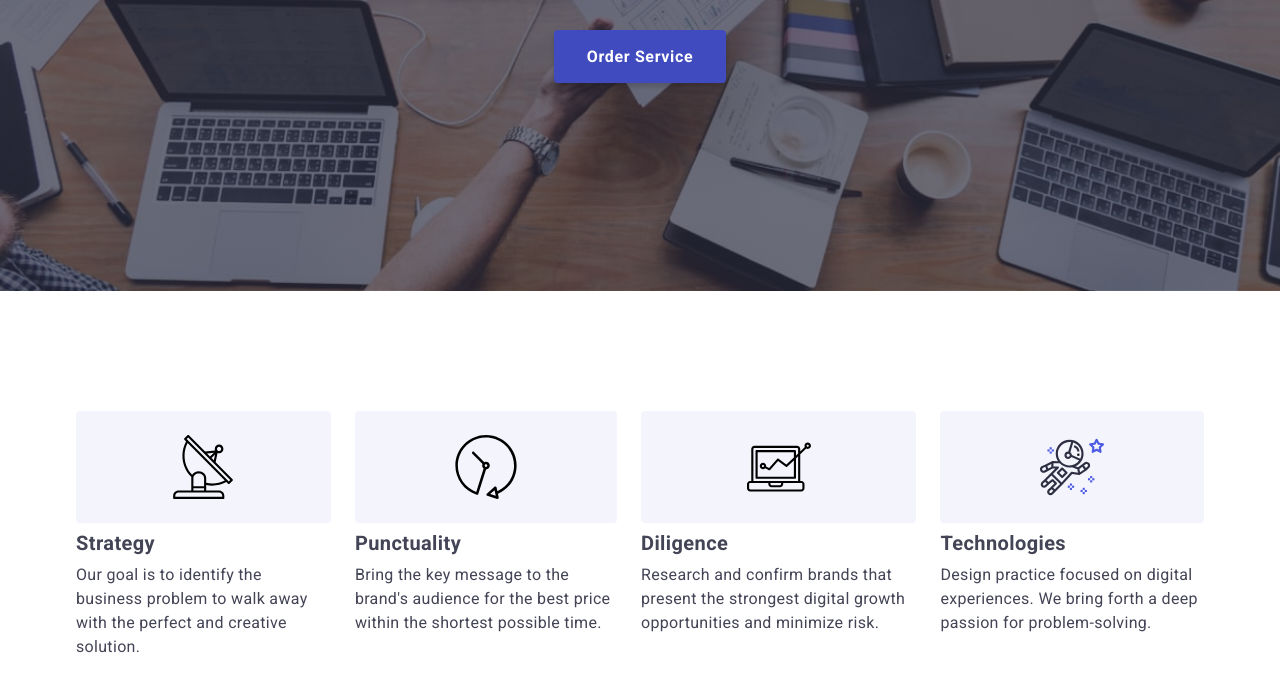
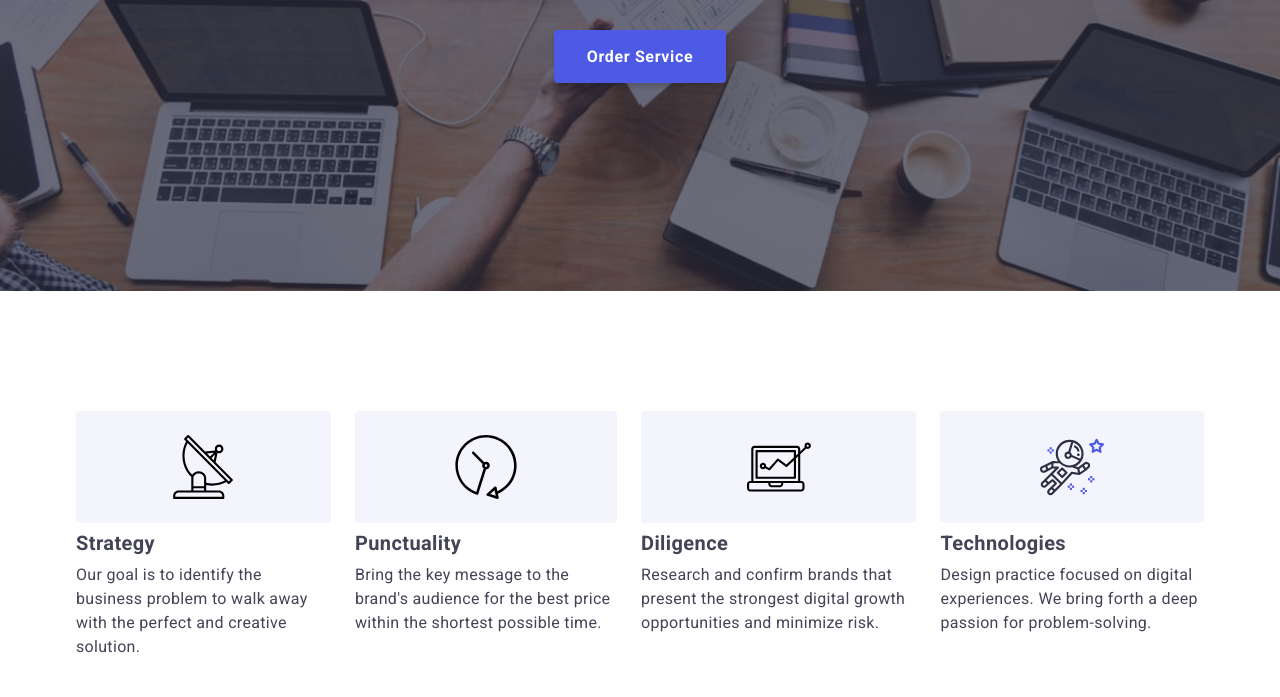
Before and after one commit to MolchanovSergii/goit-markup-hw-05, a plain HTML site: page index.html in a window 1280 px wide. Shown: the part 403-1100 px from the top of the page. Drawn offline with nearby package versions, Linux system fonts and the light colour scheme.

Commit message:
Update styles.css

```diff
--- a/css/styles.css
+++ b/css/styles.css
@@ -215,7 +215,7 @@ header .logo-text-secondary {
     line-height: 1.19;
     letter-spacing: 0.04em;
     color: #FFFFFF;
-    background-color: var(--pressed-color);
+    background-color: var(--primary-brand);
     padding: 16px 32px;
     margin-bottom: 88px;
     border: 1px solid transparent;
@@ -223,11 +223,11 @@ header .logo-text-secondary {
     box-shadow: 0px 4px 4px rgba(0, 0, 0, 0.15);
 }
 
-/* .hero-btn:hover,
+.hero-btn:hover,
 .hero-btn:focus {
     background-color: var(--pressed-color);
     box-shadow: 0px 4px 4px rgba(0, 0, 0, 0.15);
-} */
+}
 
 .about {
     padding-bottom: 0;
```
